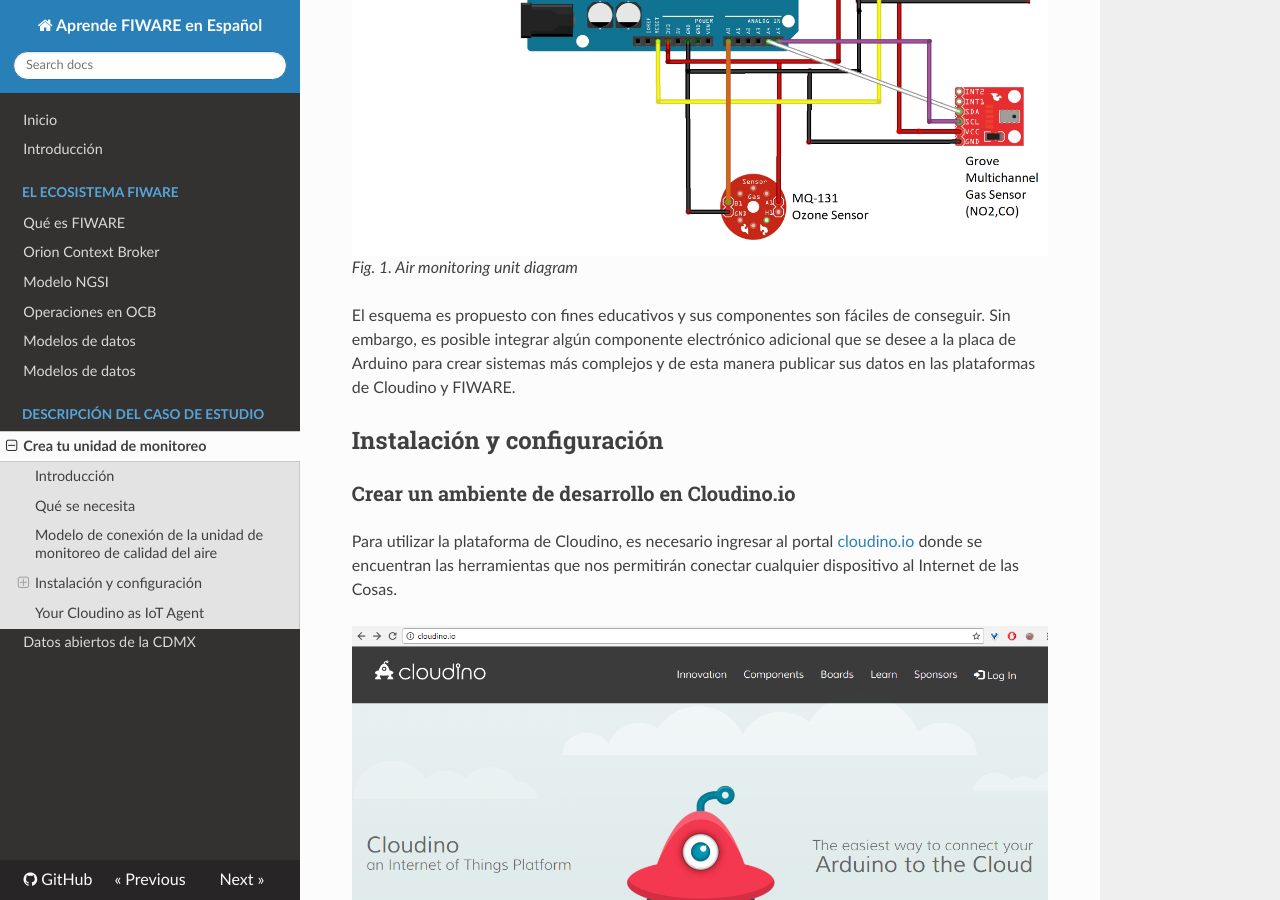
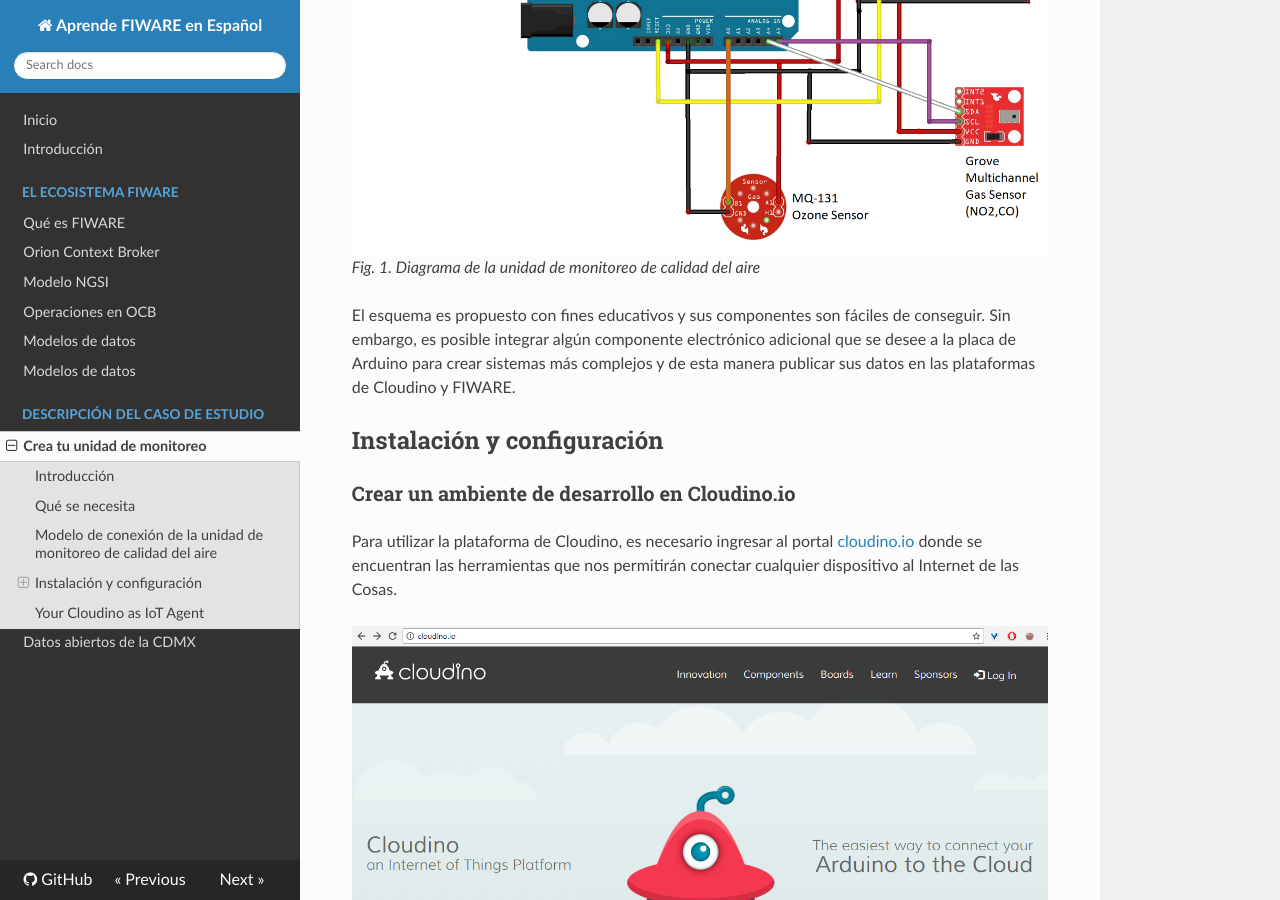
Before and after one commit to smartsdkInfotec/FIWARE_Training, an MkDocs documentation site: the page built from docs/sensores/cloudino.md, in a window 1280 px wide and 900 px high, scrolled down 1752 px. Built offline with MkDocs 1.6.1, drawn with Linux system fonts in a browser that asks for light colours; nearby versions of some CDN libraries; comment, search, counter and statistics services are not loaded; old or Windows-style settings are respelled for this version of MkDocs.

Commit message:
Update cloudino.md

```diff
--- a/docs/sensores/cloudino.md
+++ b/docs/sensores/cloudino.md
@@ -40,7 +40,7 @@
 [cloudino.io](http://cloudino.io/).
 
   ![Air monitoring unit diagram](./images//cdn_01.png)
-  *Fig. 1. Air monitoring unit diagram*
+  *Fig. 1. Diagrama de la unidad de monitoreo de calidad del aire*
 
 El esquema es propuesto con fines educativos y sus componentes son fáciles de conseguir. Sin embargo, es posible integrar algún componente electrónico adicional que se desee a la placa de Arduino para crear sistemas más complejos y de esta manera publicar sus datos en las plataformas de Cloudino y FIWARE.
 
```
